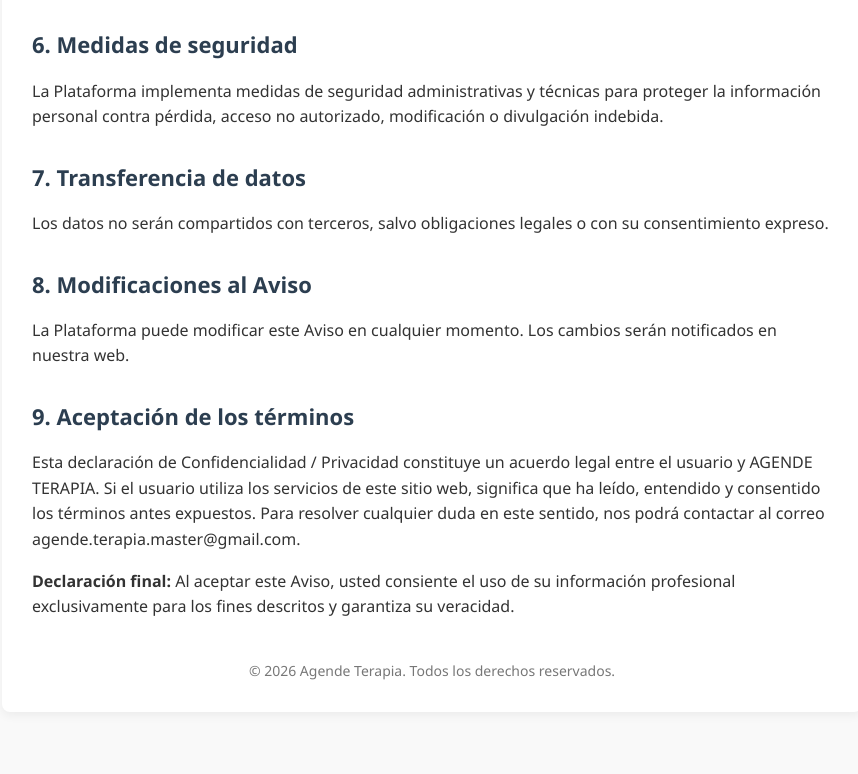
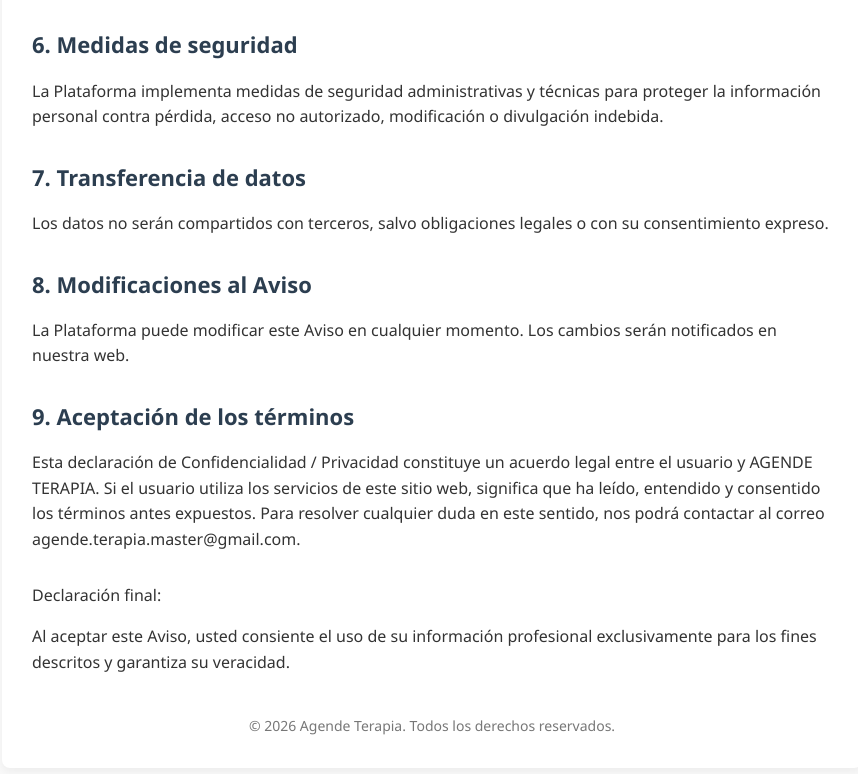
Before and after one commit to agendeterapiamaster-web/aviso_privacidad, a plain HTML site: page index.html in a window 1280 px wide. Shown: the part 1553-2327 px from the top of the page, without its empty margins (208-1066 px from the left). Before the commit the page ends 2305 px from the top, so only its background shows below. Drawn offline with Linux system fonts and the light colour scheme.

Commit message:
Segunda version de aviso de privacidad

```diff
--- a/index.html
+++ b/index.html
@@ -110,7 +110,8 @@
         <h2>9. Aceptación de los términos</h2>
         <p>Esta declaración de Confidencialidad / Privacidad constituye un acuerdo legal entre el usuario y AGENDE TERAPIA. Si el usuario utiliza los servicios de este sitio web, significa que ha leído, entendido y consentido los términos antes expuestos. Para resolver cualquier duda en este sentido, nos podrá contactar al correo agende.terapia.master@gmail.com.</p>
 
-        <p><strong>Declaración final:</strong> Al aceptar este Aviso, usted consiente el uso de su información profesional exclusivamente para los fines descritos y garantiza su veracidad.</p>
+        <h2></h2>Declaración final:</h2>
+        <p>Al aceptar este Aviso, usted consiente el uso de su información profesional exclusivamente para los fines descritos y garantiza su veracidad.</p>
 
         <div class="footer">&copy; 2026 Agende Terapia. Todos los derechos reservados.</div>
     </div>
```
